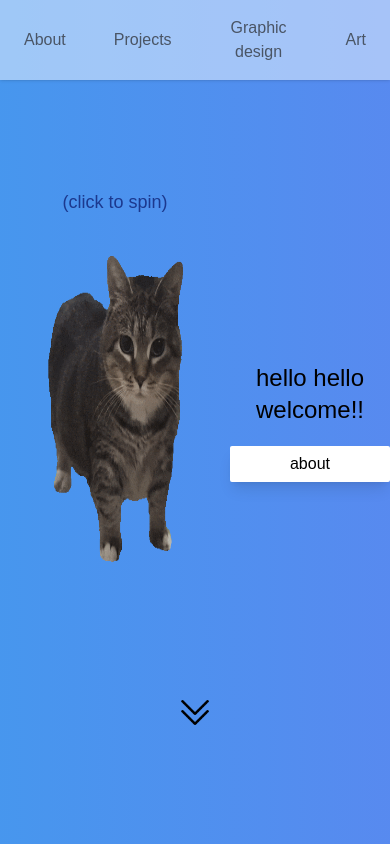
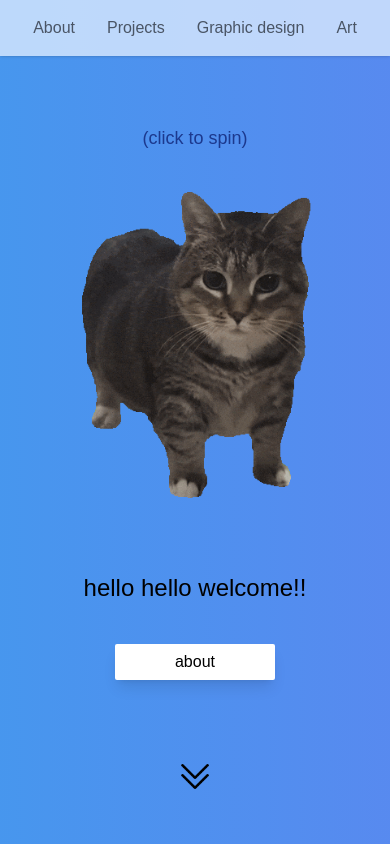
Before and after one commit to joye-fuu/oiia, a React (Vite) app: page / in a window 390 px wide. Shown: the top 844 px of the page. Built offline with nearby package versions, Linux system fonts and the light colour scheme; a web font is replaced by a local one.

Commit message:
Add mobile ui

```diff
--- a/src/components/About.tsx
+++ b/src/components/About.tsx
@@ -25,7 +25,7 @@ const Projects = () => {
   return (
     <section id="about" className="h-screen flex items-center justify-center about-gradient">
       <div className='flex flex-col items-center'>
-        <div className='flex flex-row items-center'>
+        <div className='about-center'>
           <div className='flex flex-col justify-center items-center'>
             <p className='text-blue-900 text-lg pt-20 -mb-10'>(click to spin)</p>
             <img
@@ -37,8 +37,8 @@ const Projects = () => {
               draggable={false}
             />
           </div>
-          <div className='flex flex-col justify-center items-center pt-30'>
-            <p className='text-center text-2xl'>
+          <div className='flex flex-col justify-center items-center sm:pt-30 pt-0'>
+            <p className='text-center text-2xl m-5'>
               hello hello welcome!!
             </p>
             <button
--- a/src/components/Navbar.tsx
+++ b/src/components/Navbar.tsx
@@ -8,7 +8,7 @@ const Navbar = () => {
   };
 
   return (
-    <div className='fixed top-0 left-0 w-full bg-blue-100/60 shadow-sm flex flex-row z-1'>
+    <div className='navbar'>
       <button onClick={() => scrollToSection("about")} className="nav-button">About</button>
       <button onClick={() => scrollToSection("projects")} className="nav-button">Projects</button>
       <button onClick={() => scrollToSection("graphic-design")} className="nav-button">Graphic design</button>
--- a/src/components/ProjectModal.tsx
+++ b/src/components/ProjectModal.tsx
@@ -6,7 +6,7 @@ const ProjectModal = ({ info, open, setState }: { info: ProjectInfo, open: boole
   if (!open) return null;
 
   return <div
-    className="fixed inset-0 flex items-center justify-center bg-black/30 z-2 p-100"
+    className="fixed inset-0 flex items-center justify-center bg-black/30 z-2"
     onClick={() => setState(false)}
   >
     <div className="bg-white p-6 rounded-sm shadow-lg w-xl text-center flex justify-center flex-col items-center">
--- a/src/components/Projects.tsx
+++ b/src/components/Projects.tsx
@@ -36,7 +36,7 @@ const Projects = () => {
   return (
     <section id="projects" className="section">
       <h1 className='text-3xl'>projects</h1>
-      <div className='flex flex-wrap justify-center p-10 items-center gap-5'>
+      <div className='flex flex-wrap justify-center pt-10 items-center gap-5'>
 
         <Project info={GCAL_PROJECT_INFO} setState={setGcalDetails} />
         <ProjectModal info={GCAL_PROJECT_INFO} open={gcalDetails} setState={setGcalDetails} />
--- a/src/components/components.css
+++ b/src/components/components.css
@@ -1,4 +1,6 @@
 @import "tailwindcss";
+
+/*default*/
 
 .about-gradient {
   background: linear-gradient(90deg, #3ba2e3, #3d9eed, #5e85f0);
@@ -15,10 +17,39 @@
   @apply h-60
 }
 
-.marketing-img {
-  @apply h-60
+/*mobile*/
+
+.navbar {
+  @apply fixed top-0 left-0 w-full bg-blue-100/80 shadow-sm flex flex-row z-1 justify-center
 }
 
 .nav-button {
-  @apply px-6 py-4 text-gray-600 hover:cursor-pointer hover:bg-blue-400 active:bg-blue-500 hover:text-white
+  @apply p-4 text-gray-600 hover:cursor-pointer hover:bg-blue-400 active:bg-blue-500 hover:text-white
 }
+
+.about-center {
+  @apply flex flex-col;
+}
+
+.marketing-img {
+  @apply h-auto w-3/4
+}
+
+/*desktop*/
+@media (min-width: 640px) {
+  .about-center {
+    @apply flex flex-row items-center;
+  }
+
+  .marketing-img {
+    @apply h-60 w-auto
+  }
+
+  .navbar {
+    @apply fixed top-0 left-0 w-full bg-blue-100/80 shadow-sm flex flex-row z-1 justify-start
+  }
+
+  .nav-button {
+    @apply px-6 py-4
+  }
+}
```
Also changed, not shown: 2 other files (tests, documents, lock files or other folders).
